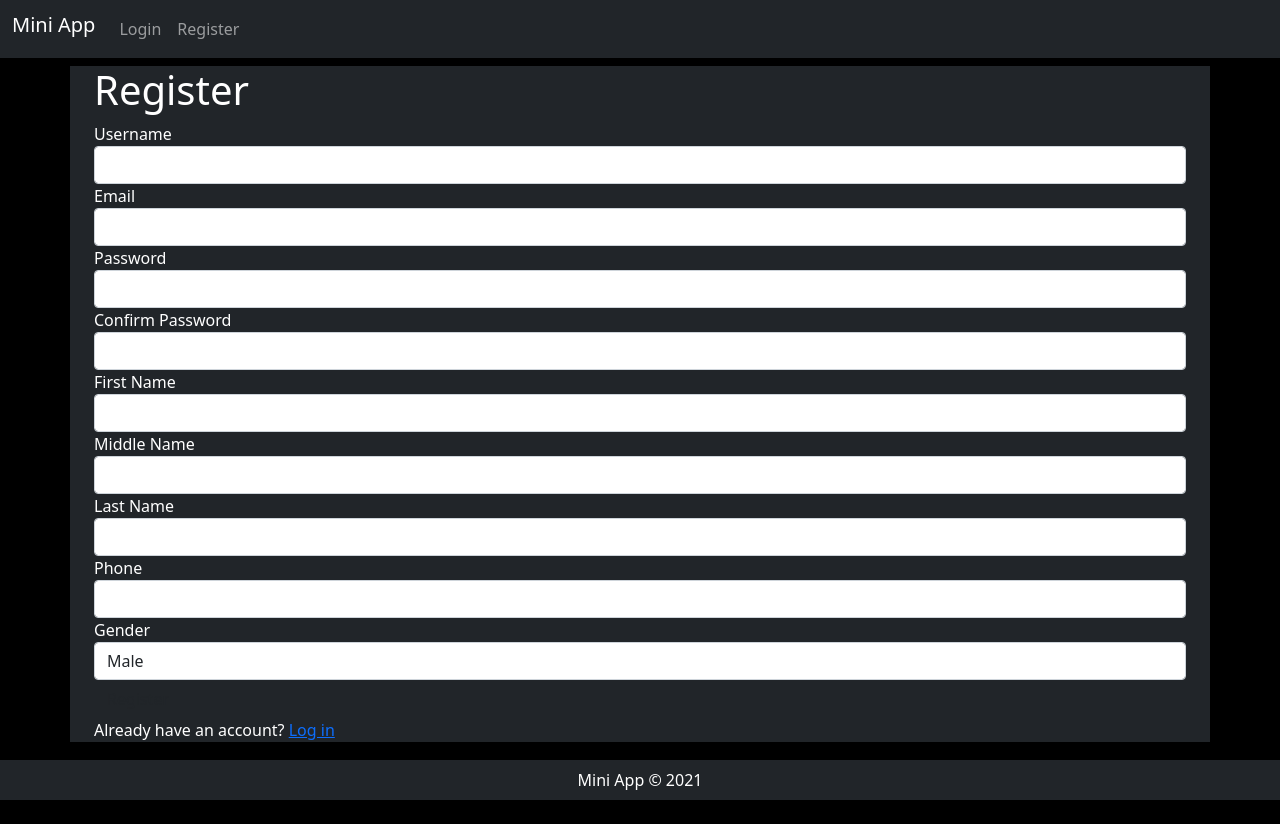
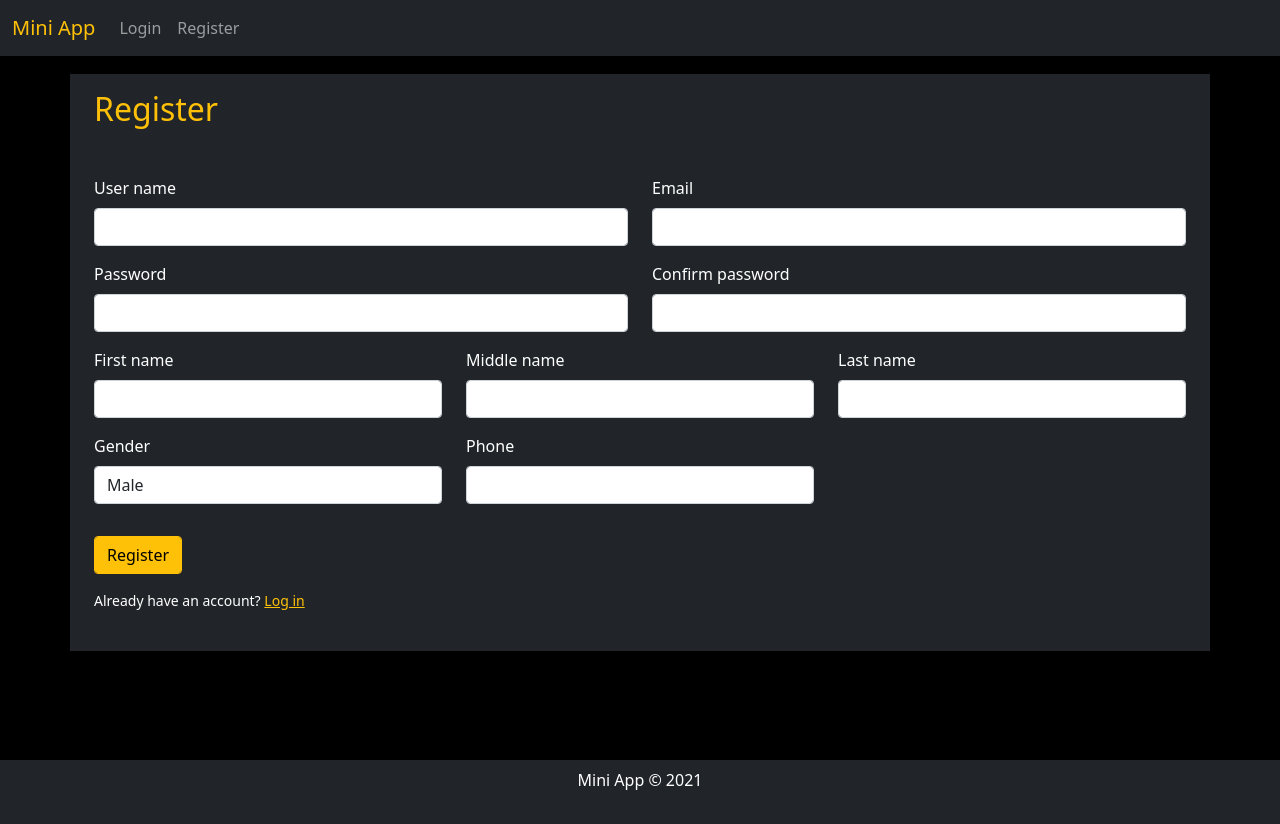
Before and after one commit to ashtonfei/flask-mini-app, a Flask app: page /register in a window 1280 px wide. After the commit the page ends 790 px from the top, so only its background shows below. Run offline with Flask 2, Linux system fonts and the light colour scheme; some libraries are stand-ins or nearby versions.

Commit message:
update ui

```diff
--- a/App/__init__.py
+++ b/App/__init__.py
@@ -1,7 +1,5 @@
 
 from flask import Flask
-from flask_bootstrap import Bootstrap
-
 from flask_sqlalchemy import SQLAlchemy
 from flask_login import LoginManager
 
@@ -11,9 +9,6 @@ app = Flask(__name__)
 app.config['SQLALCHEMY_DATABASE_URI'] = 'sqlite:///appdata.db'
 app.config['SECRET_KEY'] = 'fc436f88975911ebb0ec8cec4be902d0'
 
-# apply bootstrap
-Bootstrap(app)
-
 # apply database
 db = SQLAlchemy(app)
 
--- a/App/config.py
+++ b/App/config.py
@@ -16,7 +16,6 @@ LOGIN_HEADERS = [
 ]
 
 REGISTER_HEADERS = [
-    {'key': 'id', 'label': 'ID', 'required': True, 'type': 'primary_key'},
-    {'key': 'password', 'label': 'Password', 'required': True, "type": 'password'},
-    {'key': 'password', 'label': 'Password', 'required': True, 'type': 'password'},
+    {'key': 'username', 'label': 'User Name', 'required': True, 'type': 'text'},
+    {'key': 'password', 'label': 'Password', 'required': True, 'type': 'text'},
 ]
--- a/App/forms.py
+++ b/App/forms.py
@@ -4,21 +4,21 @@ from wtforms.validators import DataRequired, Length, EqualTo
 
 
 class LoginForm(FlaskForm):
-    email = StringField('Email', validators=[DataRequired()])
-    password = PasswordField('Password', validators=[DataRequired()])
-    submit = SubmitField('Log In')
+    email = StringField(label='Email', validators=[DataRequired()])
+    password = PasswordField(label='Password', validators=[DataRequired()])
+    submit = SubmitField(label='Log In')
 
 
 class RegisterForm(FlaskForm):
-    username = StringField('Username', validators=[DataRequired()])
-    email = StringField('Email', validators=[DataRequired()])
-    password = PasswordField('Password', validators=[DataRequired()])
+    username = StringField(label='User name', validators=[DataRequired()])
+    email = StringField(label='Email', validators=[DataRequired()])
+    password = PasswordField(label='Password', validators=[DataRequired()])
     password_confirm = PasswordField(
-        'Confirm Password', validators=[EqualTo('password'), DataRequired()])
-    first_name = StringField('First Name', validators=[DataRequired()])
-    middle_name = StringField('Middle Name', validators=[])
-    last_name = StringField('Last Name', validators=[DataRequired()])
-    phone = StringField('Phone', validators=[DataRequired()])
-    gender = SelectField('Gender', choices=['Male', 'Female'], validators=[
+        label='Confirm password', validators=[EqualTo('password'), DataRequired()])
+    first_name = StringField(label='First name', validators=[DataRequired()])
+    middle_name = StringField(label='Middle name', validators=[])
+    last_name = StringField(label='Last name', validators=[DataRequired()])
+    phone = StringField(label='Phone', validators=[DataRequired()])
+    gender = SelectField(label='Gender', choices=['Male', 'Female'], validators=[
                          DataRequired()], default="Male")
-    submit = SubmitField('Register')
+    submit = SubmitField(label='Register')
--- a/App/routes.py
+++ b/App/routes.py
@@ -1,6 +1,7 @@
 from App import app, db, login_manager
 from flask import render_template, url_for, redirect, flash, request, abort
 from flask_login import login_user, logout_user, current_user, login_required
+
 from App.database import User
 from App.forms import LoginForm, RegisterForm
 
@@ -14,6 +15,7 @@ def load_user(user_id):
 
 @app.route('/', methods=['GET', 'POST'])
 def home():
+    print(current_user)
     if not current_user.is_authenticated:
         return redirect(url_for('login'))
     return render_template('home.html', current_user=current_user)
@@ -65,6 +67,7 @@ def register():
 @app.route('/login', methods=['GET', 'POST'])
 def login():
     form = LoginForm()
+
     if form.validate_on_submit():
         email = form.email.data
         password = form.password.data
@@ -83,6 +86,7 @@ def login():
             flash(
                 message=f'Wrong user or password, please try another one.', category='danger')
     else:
+        print(form.errors)
         pass
     return render_template('login.html', current_user=current_user, form=form, headers=LOGIN_HEADERS)
 
--- /dev/null
+++ b/App/static/style.css
@@ -0,0 +1,3 @@
+input:focus {
+    outline-color: #FFC107;
+}
--- a/App/templates/base.html
+++ b/App/templates/base.html
@@ -12,14 +12,14 @@
       integrity="sha384-eOJMYsd53ii+scO/bJGFsiCZc+5NDVN2yr8+0RDqr0Ql0h+rP48ckxlpbzKgwra6"
       crossorigin="anonymous"
     />
-
+    <link rel="stylesheet" href="{{url_for('static', filename='style.css')}}">
     <title>{% block title %}{% endblock %}</title>
   </head>
   <body class='text-white' style='background-color: #000000; padding-top: 66px; padding-bottom: 66px;'>
     <!-- Navbar -->
     <nav class="navbar navbar-dark bg-dark fixed-top navbar-expand-lg">
       <div class="container-fluid">
-        <a class="navbar-brand h1" href="{{ url_for('home') }}">Mini App</a>
+        <a class="navbar-brand text-warning" href="{{ url_for('home') }}">Mini App</a>
 
         <button class="navbar-toggler" type="button" data-bs-toggle="collapse" data-bs-target="#navbarNav" aria-controls="navbarNav" aria-expanded="false" aria-label="Toggle navigation">
           <span class="navbar-toggler-icon"></span>
@@ -58,5 +58,6 @@
       integrity="sha384-JEW9xMcG8R+pH31jmWH6WWP0WintQrMb4s7ZOdauHnUtxwoG2vI5DkLtS3qm9Ekf"
       crossorigin="anonymous"
     ></script>
+    <script src="{{url_for('static', filename='javascript.js')}}"></script>
   </body>
 </html>
--- a/App/templates/register.html
+++ b/App/templates/register.html
@@ -1,18 +1,61 @@
 {% extends "base.html" %}
-{% import "bootstrap/wtf.html" as wtf %}
 
 {% block title %}
 Register
 {% endblock %}
 
 {% block content %}
-<div class='container'>
-    <div class="page-header">
-        <h1>Register</h1>
+<div class='container py-2 mt-2'>
+    <div class="mt-2 mb-5 text-warning">
+        <h2>Register</h2>
     </div>
-    {{ wtf.quick_form(form) }}
-    <div class='form-group'>
-        <p>Already have an account? <a href="{{ url_for('login') }}">Log in</a></p>
-    </div>
+    <form method='POST' >
+        {{ form.hidden_tag() }}
+        <div class='row'>
+            <div class="mb-3 col-md-6">
+                {{form.username.label(class='form-label')}}
+                {{form.username(class='form-control')}}
+            </div>
+            <div class="mb-3 col-md-6">
+                {{form.email.label(class='form-label')}}
+                {{form.email(class='form-control')}}
+            </div>
+            <div class="mb-3 col-md-6">
+                {{form.password.label(class='form-label')}}
+                {{form.password(class='form-control')}}
+            </div>
+            <div class="mb-3 col-md-6">
+                {{form.password_confirm.label(class='form-label')}}
+                {{form.password_confirm(class='form-control')}}
+            </div>
+
+            <div class="mb-3 col-md-4">
+                {{form.first_name.label(class='form-label')}}
+                {{form.first_name(class='form-control')}}
+            </div>
+            <div class="mb-3 col-md-4">
+                {{form.middle_name.label(class='form-label')}}
+                {{form.middle_name(class='form-control')}}
+            </div>
+            <div class="mb-3 col-md-4">
+                {{form.last_name.label(class='form-label')}}
+                {{form.last_name(class='form-control')}}
+            </div>
+            <div class="mb-3 col-md-4">
+                {{form.gender.label(class='form-label')}}
+                {{form.gender(class='form-control')}}
+            </div>
+            <div class="mb-3 col-md-4">
+                {{form.phone.label(class='form-label')}}
+                {{form.phone(class='form-control')}}
+            </div>
+        </div>
+        <div class="my-3 d-md-inline-block">
+            {{form.submit(class='btn btn-warning form-control')}}
+        </div>
+        <div class="pb-3">
+            <p class="small">Already have an account? <a class='link-warning pl-3' href="{{ url_for('login') }}">Log in</a></p>
+        </div>
+    </form>
 </div>
 {% endblock%}
--- a/main.py
+++ b/main.py
@@ -1,5 +1,5 @@
+from App import app
 from App import routes
-from App import app
 
 
 if __name__ == '__main__':
```
Also changed, not shown: App/templates/login.html (+24 -14 lines), App/appdata.db, App/static/javascript.js (added).
